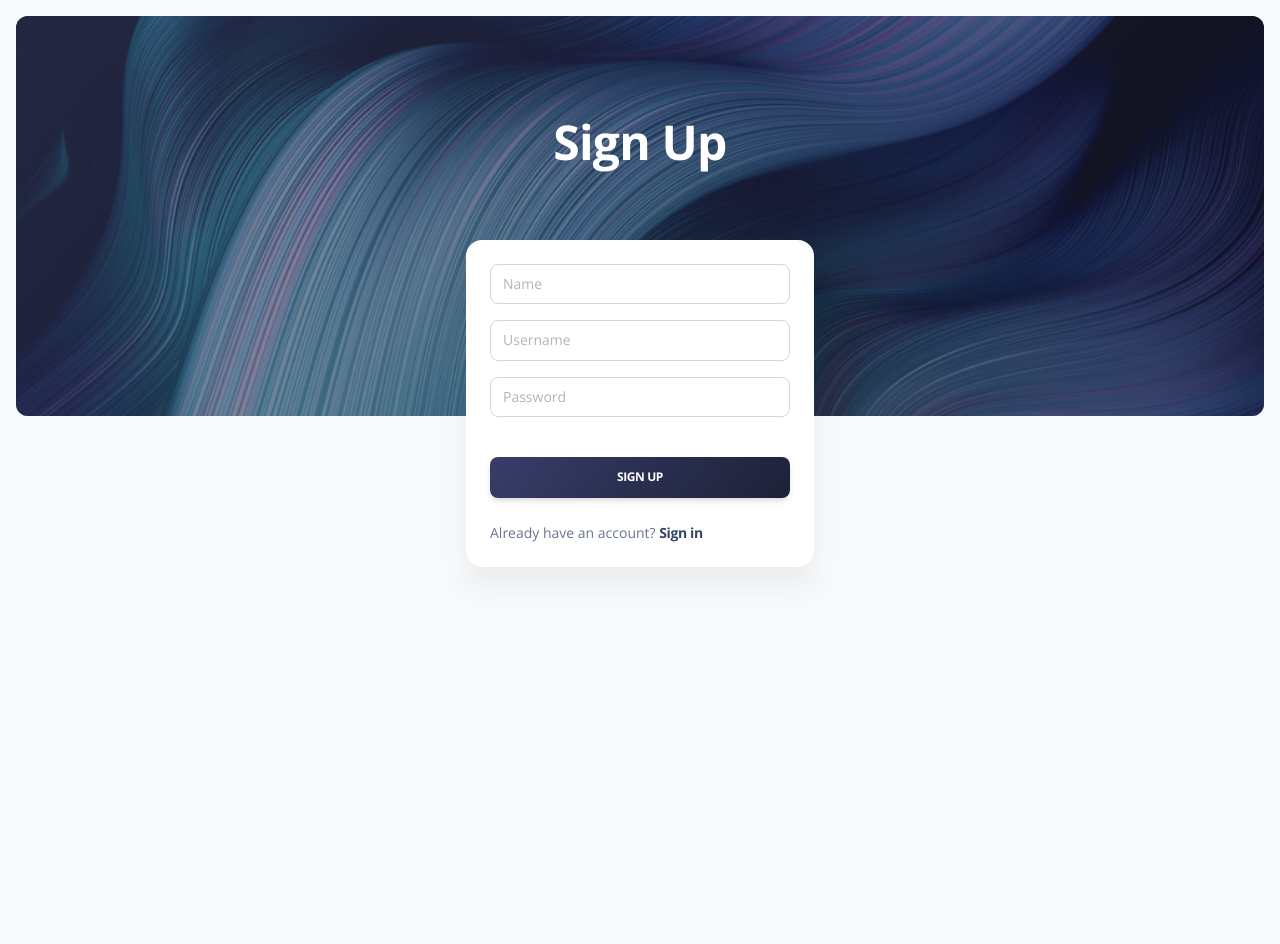
After one commit to Faizal-Ardhavy/simpeg, a CodeIgniter 4 app: template app/Views/pages/signup.php in a window 1280 px wide. The commit adds this page. Run offline with PHP 8.4 and a stand-in for CodeIgniter, Linux system fonts and the light colour scheme; the template is opened without the code that fills it, so the values that code supplies are empty; some libraries are stand-ins or nearby versions.

Commit message:
add routing, signup ui

```diff
--- a/app/Config/Routes.php
+++ b/app/Config/Routes.php
@@ -38,6 +38,7 @@ $routes->set404Override();
 $routes->get('/', 'Pages::index');
 $routes->get('dashboard', 'Pages::dashboard');
 $routes->get('login', 'Pages::login');
+$routes->get('signup', 'Pages::signup');
 
 /*
  * --------------------------------------------------------------------
--- a/app/Controllers/Pages.php
+++ b/app/Controllers/Pages.php
@@ -17,4 +17,9 @@ class Pages extends BaseController
     {
         return view('pages/signin');
     }
+
+    public function signup()
+    {
+        return view('pages/signup');
+    }
 }
--- a/app/Views/pages/signin.php
+++ b/app/Views/pages/signin.php
@@ -89,7 +89,7 @@
                     </div>
                     <label>Password</label>
                     <div class="mb-3">
-                      <input type="email" class="form-control" placeholder="Password" aria-label="Password" aria-describedby="password-addon">
+                      <input type="password" class="form-control" placeholder="Password" aria-label="Password" aria-describedby="password-addon">
                     </div>
                     <!-- <div class="form-check form-switch">
                       <input class="form-check-input" type="checkbox" id="rememberMe" checked="">
--- /dev/null
+++ b/app/Views/pages/signup.php
@@ -0,0 +1,140 @@
+<!DOCTYPE html>
+<html lang="en">
+
+<head>
+    <meta charset="utf-8" />
+    <meta name="viewport" content="width=device-width, initial-scale=1, shrink-to-fit=no">
+    <link rel="apple-touch-icon" sizes="76x76" href="/assets/img/apple-icon.png">
+    <link rel="icon" type="image/png" href="/assets/img/favicon.png">
+    <title>
+        Sign Up
+    </title>
+    <!--     Fonts and icons     -->
+    <link href="https://fonts.googleapis.com/css?family=Open+Sans:300,400,600,700" rel="stylesheet" />
+    <!-- Nucleo Icons -->
+    <link href="/assets/css/nucleo-icons.css" rel="stylesheet" />
+    <link href="/assets/css/nucleo-svg.css" rel="stylesheet" />
+    <!-- Font Awesome Icons -->
+    <script src="https://kit.fontawesome.com/42d5adcbca.js" crossorigin="anonymous"></script>
+    <link href="/assets/css/nucleo-svg.css" rel="stylesheet" />
+    <!-- CSS Files -->
+    <link id="pagestyle" href="/assets/css/soft-ui-dashboard.css?v=1.0.3" rel="stylesheet" />
+</head>
+
+<body class="g-sidenav-show  bg-gray-100">
+    <!-- Navbar -->
+
+    <!-- End Navbar -->
+    <section class="min-vh-100 mb-8">
+        <div class="page-header align-items-start min-vh-50 pt-5 pb-11 m-3 border-radius-lg" style="background-image: url('/assets/img/curved-images/curved14.jpg');">
+            <span class="mask bg-gradient-dark opacity-6"></span>
+            <div class="container">
+                <div class="row justify-content-center">
+                    <div class="col-lg-5 text-center mx-auto">
+                        <h1 class="text-white mb-2 mt-5">Sign Up</h1>
+                    </div>
+                </div>
+            </div>
+        </div>
+        <div class="container">
+            <div class="row mt-lg-n10 mt-md-n11 mt-n10">
+                <div class="col-xl-4 col-lg-5 col-md-7 mx-auto">
+                    <div class="card z-index-0">
+                        <div class="card-body">
+                            <form role="form text-left">
+                                <div class="mb-3">
+                                    <input type="text" class="form-control" placeholder="Name" aria-label="Name" aria-describedby="email-addon">
+                                </div>
+                                <div class="mb-3">
+                                    <input type="username" class="form-control" placeholder="Username" aria-label="Username" aria-describedby="username-addon">
+                                </div>
+                                <div class="mb-3">
+                                    <input type="password" class="form-control" placeholder="Password" aria-label="Password" aria-describedby="password-addon">
+                                </div>
+                                <div class="text-center">
+                                    <button type="button" class="btn bg-gradient-dark w-100 my-4 mb-2">Sign up</button>
+                                </div>
+                                <p class="text-sm mt-3 mb-0">Already have an account? <a href="javascript:;" class="text-dark font-weight-bolder">Sign in</a></p>
+                            </form>
+                        </div>
+                    </div>
+                </div>
+            </div>
+        </div>
+    </section>
+
+    <!-- -------- START FOOTER ------- -->
+    <!-- <footer class="footer py-5">
+        <div class="container">
+            <div class="row">
+                <div class="col-lg-8 mb-4 mx-auto text-center">
+                    <a href="javascript:;" target="_blank" class="text-secondary me-xl-5 me-3 mb-sm-0 mb-2">
+                        Company
+                    </a>
+                    <a href="javascript:;" target="_blank" class="text-secondary me-xl-5 me-3 mb-sm-0 mb-2">
+                        About Us
+                    </a>
+                    <a href="javascript:;" target="_blank" class="text-secondary me-xl-5 me-3 mb-sm-0 mb-2">
+                        Team
+                    </a>
+                    <a href="javascript:;" target="_blank" class="text-secondary me-xl-5 me-3 mb-sm-0 mb-2">
+                        Products
+                    </a>
+                    <a href="javascript:;" target="_blank" class="text-secondary me-xl-5 me-3 mb-sm-0 mb-2">
+                        Blog
+                    </a>
+                    <a href="javascript:;" target="_blank" class="text-secondary me-xl-5 me-3 mb-sm-0 mb-2">
+                        Pricing
+                    </a>
+                </div>
+                <div class="col-lg-8 mx-auto text-center mb-4 mt-2">
+                    <a href="javascript:;" target="_blank" class="text-secondary me-xl-4 me-4">
+                        <span class="text-lg fab fa-dribbble"></span>
+                    </a>
+                    <a href="javascript:;" target="_blank" class="text-secondary me-xl-4 me-4">
+                        <span class="text-lg fab fa-twitter"></span>
+                    </a>
+                    <a href="javascript:;" target="_blank" class="text-secondary me-xl-4 me-4">
+                        <span class="text-lg fab fa-instagram"></span>
+                    </a>
+                    <a href="javascript:;" target="_blank" class="text-secondary me-xl-4 me-4">
+                        <span class="text-lg fab fa-pinterest"></span>
+                    </a>
+                    <a href="javascript:;" target="_blank" class="text-secondary me-xl-4 me-4">
+                        <span class="text-lg fab fa-github"></span>
+                    </a>
+                </div>
+            </div>
+            <div class="row">
+                <div class="col-8 mx-auto text-center mt-1">
+                    <p class="mb-0 text-secondary">
+                        Copyright © <script>
+                            document.write(new Date().getFullYear())
+                        </script> Soft by Creative Tim.
+                    </p>
+                </div>
+            </div>
+        </div>
+    </footer> -->
+    <!-- -------- END FOOTER ------- -->
+    <!--   Core JS Files   -->
+    <script src="/assets/js/core/popper.min.js"></script>
+    <script src="/assets/js/core/bootstrap.min.js"></script>
+    <script src="/assets/js/plugins/perfect-scrollbar.min.js"></script>
+    <script src="/assets/js/plugins/smooth-scrollbar.min.js"></script>
+    <script>
+        var win = navigator.platform.indexOf('Win') > -1;
+        if (win && document.querySelector('#sidenav-scrollbar')) {
+            var options = {
+                damping: '0.5'
+            }
+            Scrollbar.init(document.querySelector('#sidenav-scrollbar'), options);
+        }
+    </script>
+    <!-- Github buttons -->
+    <script async defer src="https://buttons.github.io/buttons.js"></script>
+    <!-- Control Center for Soft Dashboard: parallax effects, scripts for the example pages etc -->
+    <script src="/assets/js/soft-ui-dashboard.min.js?v=1.0.3"></script>
+</body>
+
+</html>
```
